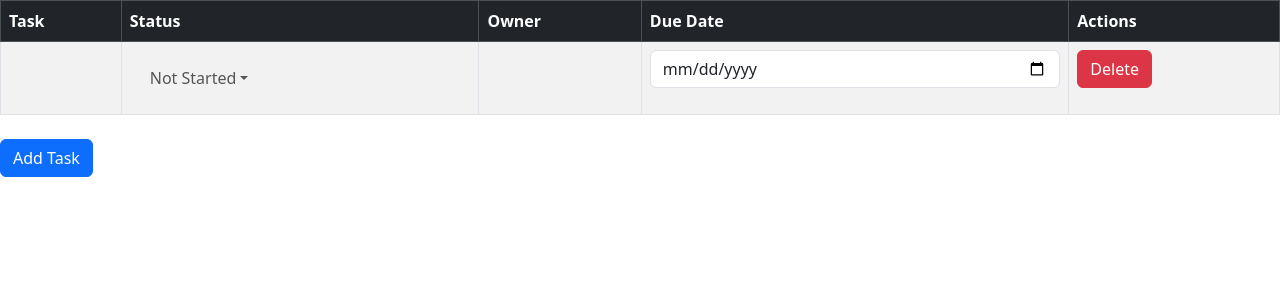
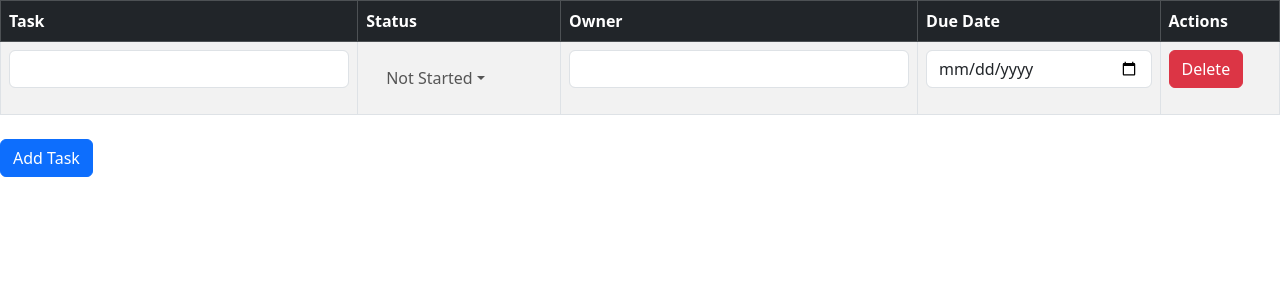
Before and after one commit to TiltedFaith/ToDoList, a React (Create React App) app: page / in a window 1280 px wide. Both pictures are taken after a click on the button "Add Task". Shown: the top 300 px of the page. Built offline with nearby package versions, Linux system fonts and the light colour scheme.

Commit message:
Added "Task name" & "Owner" inputs

```diff
--- a/src/App.js
+++ b/src/App.js
@@ -19,16 +19,14 @@ function App() {
     localStorage.setItem("lastId", JSON.stringify(lastId));
   }, [data, lastId]);
 
-  const updateStatus = (index, newStatus) => {
+  const updateTaskField = (index, field, value) => {
     const updatedData = [...data];
-    updatedData[index].status = newStatus;
+    updatedData[index][field] = value;
     setData(updatedData);
   };
 
-  const updateDate = (index, newDate) => {
-    const updatedData = [...data];
-    updatedData[index].date = newDate;
-    setData(updatedData);
+  const updateStatus = (index, newStatus) => {
+    updateTaskField(index, "status", newStatus);
   };
 
   const addTask = () => {
@@ -56,7 +54,14 @@ function App() {
         <tbody>
           {data.map((task, index) => (
             <tr key={task.id}>
-              <td>{task.task}</td>
+              <td>
+                <input
+                  type="text"
+                  value={task.task}
+                  onChange={(e) => updateTaskField(index, "task", e.target.value)}
+                  className="form-control"
+                />
+              </td>
               <td>
                 <CustomDropdown
                   id={task.id}
@@ -64,12 +69,19 @@ function App() {
                   onChange={(newStatus) => updateStatus(index, newStatus)}
                 />
               </td>
-              <td>{task.owner}</td>
+              <td>
+                <input
+                  type="text"
+                  value={task.owner}
+                  onChange={(e) => updateTaskField(index, "owner", e.target.value)}
+                  className="form-control"
+                />
+              </td>
               <td>
                 <input
                   type="date"
                   value={task.date}
-                  onChange={(e) => updateDate(index, e.target.value)}
+                  onChange={(e) => updateTaskField(index, "date", e.target.value)}
                   className="form-control"
                 />
               </td>
```
